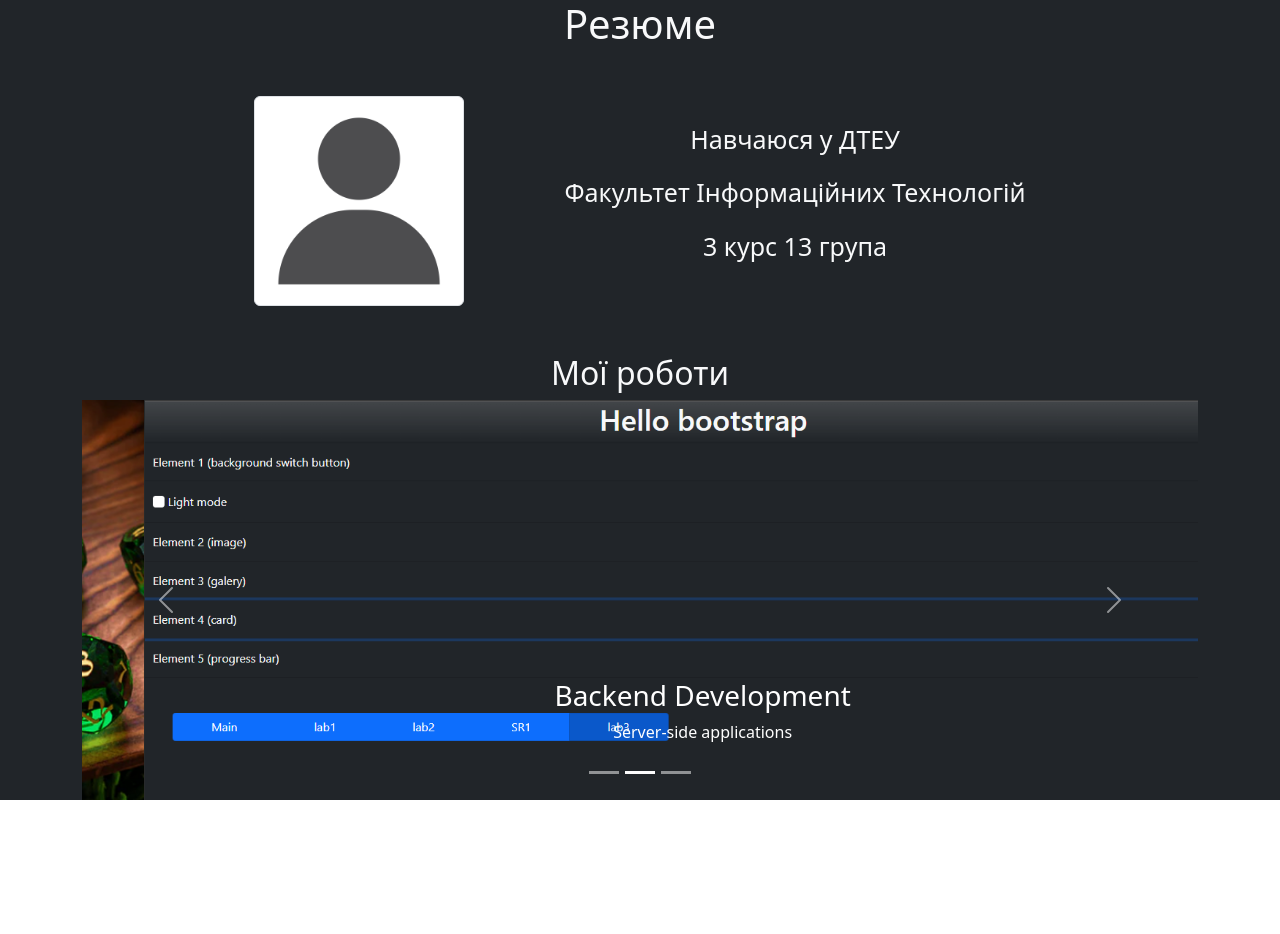
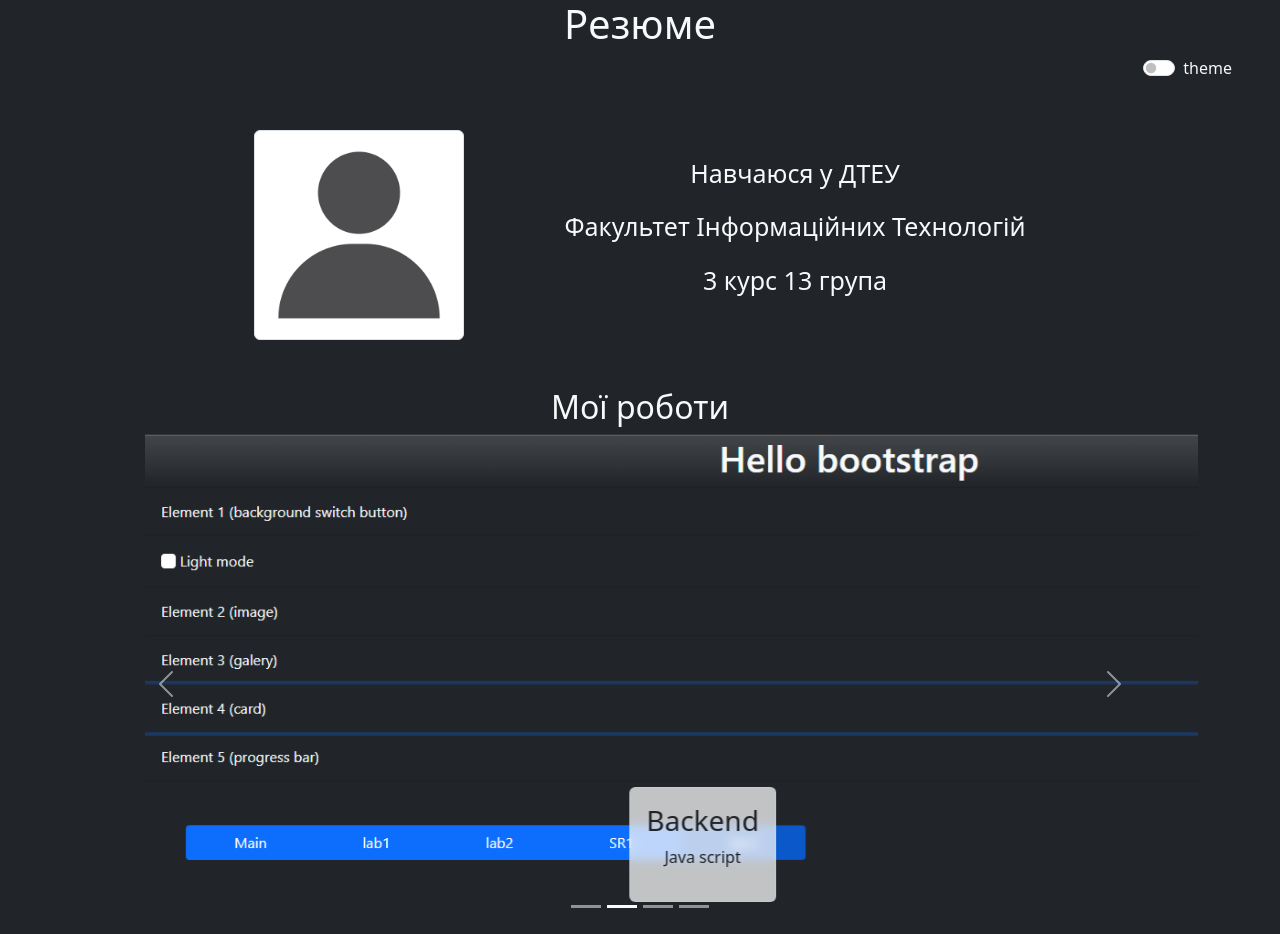
Before and after one commit to nickless37/JS-learning, a React (Create React App) app in the folder my-app/: page / in a window 1280 px wide. Before the commit the page ends 800 px from the top, so only its background shows below. Built offline with nearby package versions, Linux system fonts and the light colour scheme.

Commit message:
theme swithcer recovery point

```diff
--- a/my-app/src/App.css
+++ b/my-app/src/App.css
@@ -24,3 +24,29 @@
   height: 500px;
   object-fit: cover;
 }
+
+.theme_change_light{
+  background-color: rgb(255, 247, 236);
+  color: #212529;
+}
+
+.theme_change_dark{
+  background-color: #212529;
+  color:  rgb(255, 247, 236);
+}
+
+.themable {
+  transition: all 0.3s ease-in-out;
+}
+
+
+.labelBackground{
+  padding: 1rem 2rem;
+  left: 50%;
+  transform: translateX(-50%);
+  right: auto;
+  width: auto;
+  bottom: 2rem;
+  backdrop-filter: blur(5px);
+  border: 1px solid rgba(255, 255, 255, 0.1);
+}
--- a/my-app/src/App.js
+++ b/my-app/src/App.js
@@ -2,16 +2,26 @@ import 'bootstrap/dist/css/bootstrap.min.css';
 import './App.css';
 import React from 'react';
 import { Carousel } from 'react-bootstrap';
+import Form from 'react-bootstrap/Form';
+
 import myPhoto from './images/template1.png';
 import Frontend from './images/frontend.png';
 import Backend from './images/backend.png';
 import Java from './images/java.png';
+import Python from './images/python.png'
 
 function App() {
   return (
     <div className="App min-vh-100 bg-dark text-light">
       <header className="App-header">
         <h1>Резюме</h1>
+        <Form className='d-flex justify-content-end pe-5'>
+          <Form.Check
+            type="switch"
+            id="custom-switch"
+            label="theme"
+          />
+        </Form>
         <div className='about_me d-flex justify-content-center ms-5 me-5 mt-5'>
           <img
             src={myPhoto}
@@ -35,40 +45,53 @@ function App() {
         <Carousel>
           <Carousel.Item>
             <img
-              className="d-block w-100"
+              className="img-size-custom"
               src={Frontend}
               alt="Frontend"
-              style={{ height: '400px', objectFit: 'cover' }}
+
             />
-            <Carousel.Caption>
-              <h3>Frontend Development</h3>
-              <p>HTML, CSS, JavaScript projects</p>
+            <Carousel.Caption className='bg-dark text-light bg-opacity-75 p-3 rounded labelBackground'>
+              <h3>Frontend</h3>
+              <p>HTML, CSS</p>
             </Carousel.Caption>
           </Carousel.Item>
 
           <Carousel.Item>
             <img
-              className="d-block w-100"
+              className="img-size-custom"
               src={Backend}
               alt="Backend"
-              style={{ height: '400px', objectFit: 'cover' }}
+
             />
-            <Carousel.Caption>
-              <h3>Backend Development</h3>
-              <p>Server-side applications</p>
+            <Carousel.Caption className='bg-light text-dark bg-opacity-75 p-3 rounded labelBackground'>
+              <h3>Backend</h3>
+              <p>Java script</p>
             </Carousel.Caption>
           </Carousel.Item>
 
           <Carousel.Item>
             <img
-              className="d-block w-100"
+              className="img-size-custom"
               src={Java}
               alt="Java"
-              style={{ height: '400px', objectFit: 'cover' }}
+
             />
-            <Carousel.Caption>
-              <h3>Java Projects</h3>
-              <p>Java applications and systems</p>
+            <Carousel.Caption className='bg-light text-dark bg-opacity-75 p-3 rounded labelBackground' >
+              <h3>Java</h3>
+              <p>Java applications</p>
+            </Carousel.Caption>
+          </Carousel.Item>
+
+          <Carousel.Item>
+            <img
+              className="img-size-custom"
+              src={Python}
+              alt="Python"
+
+            />
+            <Carousel.Caption className='bg-light text-dark bg-opacity-75 p-3 rounded labelBackground'>
+              <h3>Python</h3>
+              <p>Python applications</p>
             </Carousel.Caption>
           </Carousel.Item>
         </Carousel>
```
